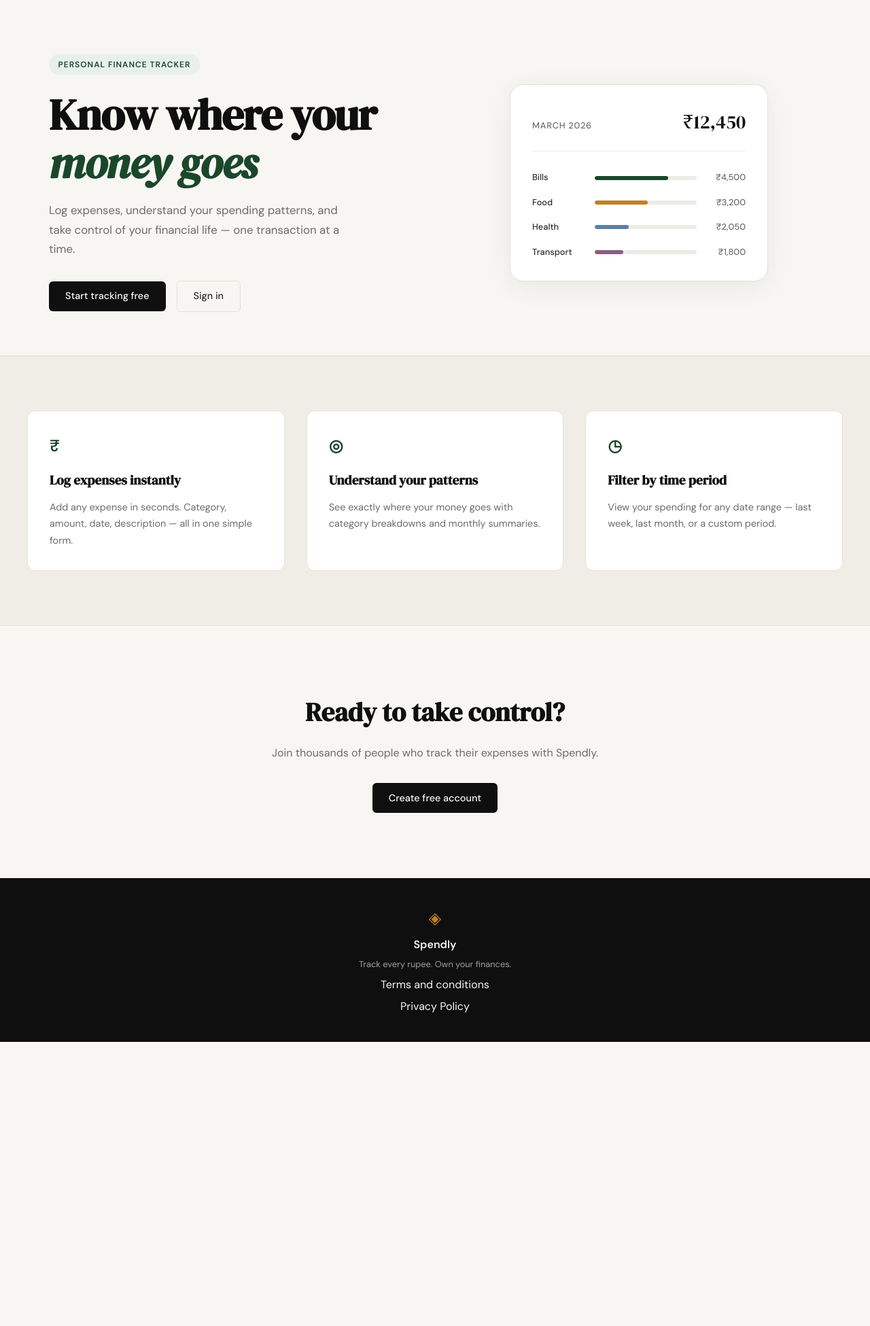
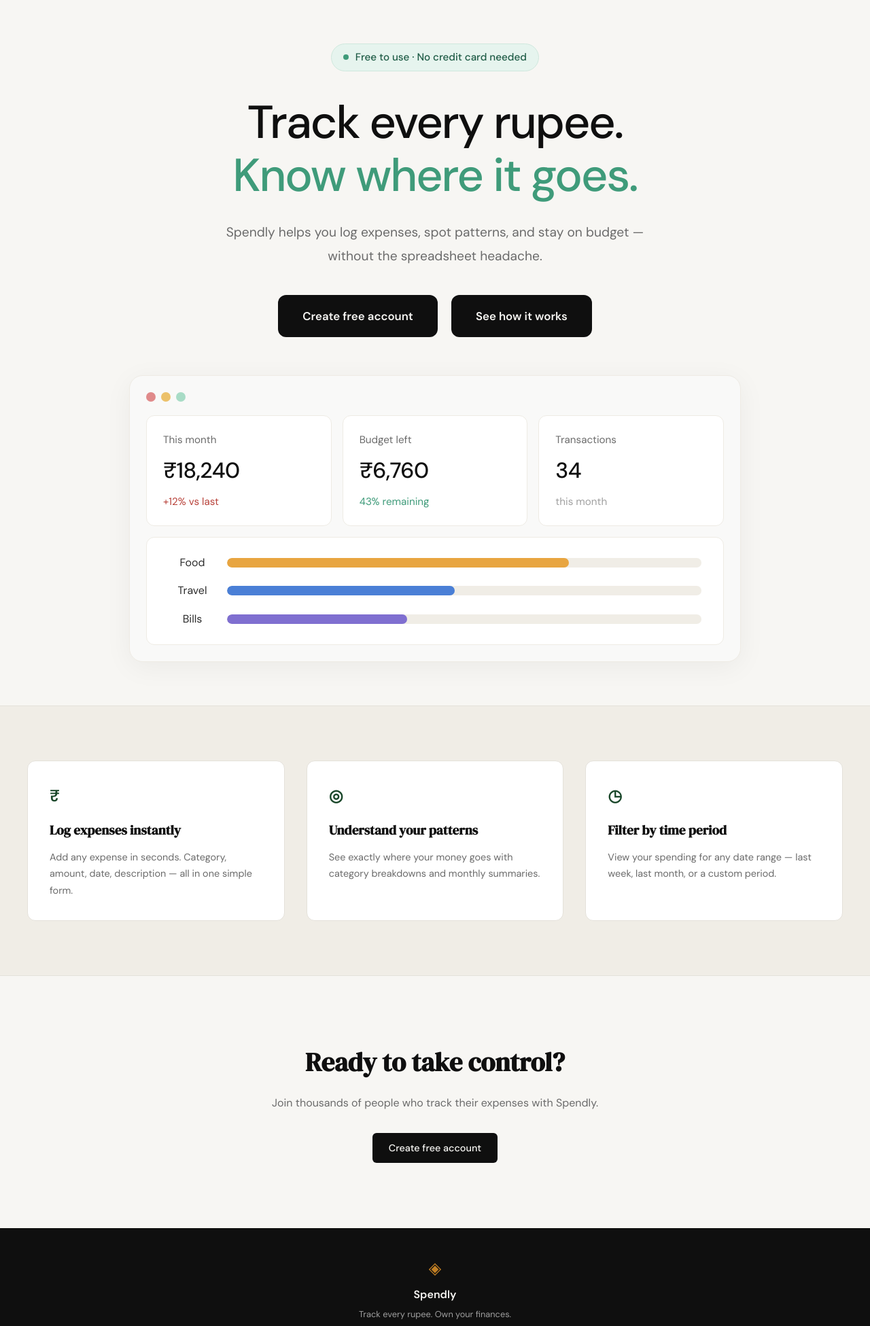
Before and after one commit to rahul1511/spendly, a Flask app: page / in a window 1280 px wide. Shown: the part 61-2012 px from the top of the page at 68% size. Before the commit the page ends 1594 px from the top, so only its background shows below. Run offline with Flask 3, Linux system fonts and the light colour scheme.

Commit message:
landing: Updated the hero section with new design

```diff
--- a/static/css/style.css
+++ b/static/css/style.css
@@ -124,137 +124,191 @@ a { color: inherit; text-decoration: none; }
 /* ------------------------------------------------------------------ */
 
 .hero {
-    padding: 5rem 2rem 4rem;
-    display: grid;
-    grid-template-columns: 1fr 1fr;
-    gap: 4rem;
+    padding: 4rem 2rem 4rem;
+    display: flex;
+    flex-direction: column;
     align-items: center;
+    gap: 3.5rem;
     max-width: var(--max-width);
     margin: 0 auto;
+    text-align: center;
+}
+
+.hero-inner {
+    display: flex;
+    flex-direction: column;
+    align-items: center;
 }
 
 .hero-badge {
-    display: inline-block;
-    background: var(--accent-light);
-    color: var(--accent);
-    font-size: 0.75rem;
-    font-weight: 600;
-    letter-spacing: 0.08em;
-    text-transform: uppercase;
-    padding: 0.35rem 0.85rem;
+    display: inline-flex;
+    align-items: center;
+    gap: 0.6rem;
+    background: #e6f4ee;
+    border: 1px solid #cfe8dd;
+    color: #1f5c46;
+    font-size: 0.95rem;
+    font-weight: 500;
+    padding: 0.45rem 1.1rem;
     border-radius: 999px;
-    margin-bottom: 1.5rem;
+    margin-bottom: 2.25rem;
+}
+
+.hero-badge-dot {
+    width: 8px;
+    height: 8px;
+    border-radius: 50%;
+    background: #3f9b7a;
 }
 
 .hero-title {
-    font-family: var(--font-display);
-    font-size: clamp(2.5rem, 5vw, 4rem);
-    line-height: 1.1;
-    letter-spacing: -0.02em;
+    font-family: var(--font-body);
+    font-weight: 500;
+    font-size: clamp(2.5rem, 6vw, 4.25rem);
+    line-height: 1.15;
+    letter-spacing: -0.03em;
     color: var(--ink);
-    margin-bottom: 1.25rem;
+    margin-bottom: 1.75rem;
 }
 
 .hero-title em {
-    font-style: italic;
-    color: var(--accent);
+    font-style: normal;
+    color: #3f9b7a;
 }
 
 .hero-subtitle {
-    font-size: 1.05rem;
+    font-size: 1.2rem;
     color: var(--ink-muted);
-    line-height: 1.7;
-    max-width: 460px;
-    margin-bottom: 2rem;
+    line-height: 1.8;
+    max-width: 640px;
+    margin-bottom: 2.5rem;
 }
 
 .hero-actions {
     display: flex;
-    gap: 1rem;
+    gap: 1.25rem;
     align-items: center;
+    justify-content: center;
+    flex-wrap: wrap;
+}
+
+.hero-actions .btn-primary {
+    border-radius: var(--radius-md);
+    padding: 1.1rem 2.25rem;
+    font-size: 1.05rem;
+    font-weight: 600;
 }
 
 /* ------------------------------------------------------------------ */
-/* Mock card (hero visual)                                             */
+/* Mock dashboard (hero visual)                                        */
 /* ------------------------------------------------------------------ */
 
 .hero-visual {
-    display: flex;
-    justify-content: center;
+    width: 100%;
+    max-width: 900px;
 }
 
-.mock-card {
-    background: var(--paper-card);
-    border: 1px solid var(--border);
+.mock-window {
+    background: #f9f9f8;
+    border: 1px solid var(--border-soft);
     border-radius: var(--radius-lg);
-    padding: 2rem;
-    width: 100%;
-    max-width: 380px;
-    box-shadow: 0 8px 40px rgba(0,0,0,0.06);
+    padding: 1.5rem;
+    box-shadow: 0 8px 40px rgba(0,0,0,0.05);
+    text-align: left;
 }
 
-.mock-card-header {
+.mock-dots {
     display: flex;
-    justify-content: space-between;
-    align-items: baseline;
-    margin-bottom: 1.75rem;
-    padding-bottom: 1.25rem;
-    border-bottom: 1px solid var(--border-soft);
+    gap: 0.5rem;
+    margin-bottom: 1.25rem;
 }
 
-.mock-label {
-    font-size: 0.8rem;
-    font-weight: 500;
-    color: var(--ink-muted);
-    text-transform: uppercase;
-    letter-spacing: 0.06em;
+.mock-dot {
+    width: 14px;
+    height: 14px;
+    border-radius: 50%;
 }
 
-.mock-total {
-    font-family: var(--font-display);
-    font-size: 1.75rem;
+.mock-dot-red { background: #e08a8a; }
+.mock-dot-yellow { background: #ecc16a; }
+.mock-dot-green { background: #a8dcc6; }
+
+.mock-stats {
+    display: grid;
+    grid-template-columns: repeat(3, 1fr);
+    gap: 1rem;
+    margin-bottom: 1rem;
+}
+
+.mock-stat,
+.mock-categories {
+    background: var(--paper-card);
+    border: 1px solid var(--border-soft);
+    border-radius: var(--radius-md);
+}
+
+.mock-stat {
+    display: flex;
+    flex-direction: column;
+    gap: 0.5rem;
+    padding: 1.4rem 1.5rem;
+}
+
+.mock-stat-label {
+    font-size: 0.95rem;
+    color: var(--ink-muted);
+}
+
+.mock-stat-value {
+    font-size: 2rem;
+    font-weight: 500;
+    letter-spacing: -0.02em;
     color: var(--ink);
 }
 
-.mock-bars { display: flex; flex-direction: column; gap: 1rem; }
+.mock-stat-note {
+    font-size: 0.95rem;
+    color: var(--ink-faint);
+}
+
+.mock-note-down { color: #b8423a; }
+.mock-note-up { color: #3f9b7a; }
+
+.mock-categories {
+    display: flex;
+    flex-direction: column;
+    gap: 1rem;
+    padding: 1.5rem 2rem;
+}
 
 .mock-bar-row {
     display: grid;
-    grid-template-columns: 80px 1fr 60px;
+    grid-template-columns: 70px 1fr;
     align-items: center;
-    gap: 0.75rem;
+    gap: 1rem;
 }
 
 .mock-cat {
-    font-size: 0.8rem;
-    font-weight: 500;
+    font-size: 1rem;
     color: var(--ink-soft);
+    text-align: center;
 }
 
 .mock-bar-track {
-    height: 6px;
-    background: var(--border-soft);
+    height: 14px;
+    background: var(--paper-warm);
     border-radius: 999px;
     overflow: hidden;
 }
 
 .mock-bar {
     height: 100%;
-    background: var(--accent);
     border-radius: 999px;
-    transition: width 0.6s ease;
 }
 
-.mock-bar-2 { background: var(--accent-2); }
-.mock-bar-3 { background: #5b7fa6; }
-.mock-bar-4 { background: #8b5e83; }
-
-.mock-amt {
-    font-size: 0.8rem;
-    font-weight: 500;
-    color: var(--ink-muted);
-    text-align: right;
-}
+.mock-bar-food { background: #e8a540; }
+.mock-bar-travel { background: #4a7fd6; }
+.mock-bar-bills { background: #7f6fd0; }
 
 /* ------------------------------------------------------------------ */
 /* Buttons                                                             */
@@ -512,14 +566,7 @@ a { color: inherit; text-decoration: none; }
 /* ------------------------------------------------------------------ */
 
 @media (max-width: 900px) {
-    .hero {
-        grid-template-columns: 1fr;
-        text-align: center;
-    }
-
-    .hero-subtitle { max-width: 100%; }
-    .hero-actions { justify-content: center; }
-    .hero-visual { display: none; }
+    .mock-stats { grid-template-columns: 1fr; }
 
     .features-inner { grid-template-columns: 1fr; }
 }
--- a/templates/landing.html
+++ b/templates/landing.html
@@ -6,55 +6,56 @@
 
 <section class="hero">
     <div class="hero-inner">
-        <div class="hero-badge">Personal Finance Tracker</div>
+        <div class="hero-badge"><span class="hero-badge-dot"></span>Free to use · No credit card needed</div>
         <h1 class="hero-title">
-            Know where your<br>
-            <em>money goes</em>
+            Track every rupee.<br>
+            <em>Know where it goes.</em>
         </h1>
         <p class="hero-subtitle">
-            Log expenses, understand your spending patterns,
-            and take control of your financial life —
-            one transaction at a time.
+            Spendly helps you log expenses, spot patterns, and stay
+            on budget — without the spreadsheet headache.
         </p>
         <div class="hero-actions">
-            <a href="{{ url_for('register') }}" class="btn-primary">Start tracking free</a>
-            <a href="{{ url_for('login') }}" class="btn-ghost">Sign in</a>
+            <a href="{{ url_for('register') }}" class="btn-primary">Create free account</a>
+            <a href="#features" class="btn-primary">See how it works</a>
         </div>
     </div>
     <div class="hero-visual">
-        <div class="mock-card">
-            <div class="mock-card-header">
-                <span class="mock-label">March 2026</span>
-                <span class="mock-total">₹12,450</span>
+        <div class="mock-window">
+            <div class="mock-dots">
+                <span class="mock-dot mock-dot-red"></span>
+                <span class="mock-dot mock-dot-yellow"></span>
+                <span class="mock-dot mock-dot-green"></span>
             </div>
-            <div class="mock-bars">
+            <div class="mock-stats">
+                <div class="mock-stat">
+                    <span class="mock-stat-label">This month</span>
+                    <span class="mock-stat-value">₹18,240</span>
+                    <span class="mock-stat-note mock-note-down">+12% vs last</span>
+                </div>
+                <div class="mock-stat">
+                    <span class="mock-stat-label">Budget left</span>
+                    <span class="mock-stat-value">₹6,760</span>
+                    <span class="mock-stat-note mock-note-up">43% remaining</span>
+                </div>
+                <div class="mock-stat">
+                    <span class="mock-stat-label">Transactions</span>
+                    <span class="mock-stat-value">34</span>
+                    <span class="mock-stat-note">this month</span>
+                </div>
+            </div>
+            <div class="mock-categories">
+                <div class="mock-bar-row">
+                    <span class="mock-cat">Food</span>
+                    <div class="mock-bar-track"><div class="mock-bar mock-bar-food" style="width: 72%"></div></div>
+                </div>
+                <div class="mock-bar-row">
+                    <span class="mock-cat">Travel</span>
+                    <div class="mock-bar-track"><div class="mock-bar mock-bar-travel" style="width: 48%"></div></div>
+                </div>
                 <div class="mock-bar-row">
                     <span class="mock-cat">Bills</span>
-                    <div class="mock-bar-track">
-                        <div class="mock-bar" style="width: 72%"></div>
-                    </div>
-                    <span class="mock-amt">₹4,500</span>
-                </div>
-                <div class="mock-bar-row">
-                    <span class="mock-cat">Food</span>
-                    <div class="mock-bar-track">
-                        <div class="mock-bar mock-bar-2" style="width: 52%"></div>
-                    </div>
-                    <span class="mock-amt">₹3,200</span>
-                </div>
-                <div class="mock-bar-row">
-                    <span class="mock-cat">Health</span>
-                    <div class="mock-bar-track">
-                        <div class="mock-bar mock-bar-3" style="width: 33%"></div>
-                    </div>
-                    <span class="mock-amt">₹2,050</span>
-                </div>
-                <div class="mock-bar-row">
-                    <span class="mock-cat">Transport</span>
-                    <div class="mock-bar-track">
-                        <div class="mock-bar mock-bar-4" style="width: 28%"></div>
-                    </div>
-                    <span class="mock-amt">₹1,800</span>
+                    <div class="mock-bar-track"><div class="mock-bar mock-bar-bills" style="width: 38%"></div></div>
                 </div>
             </div>
         </div>
```
